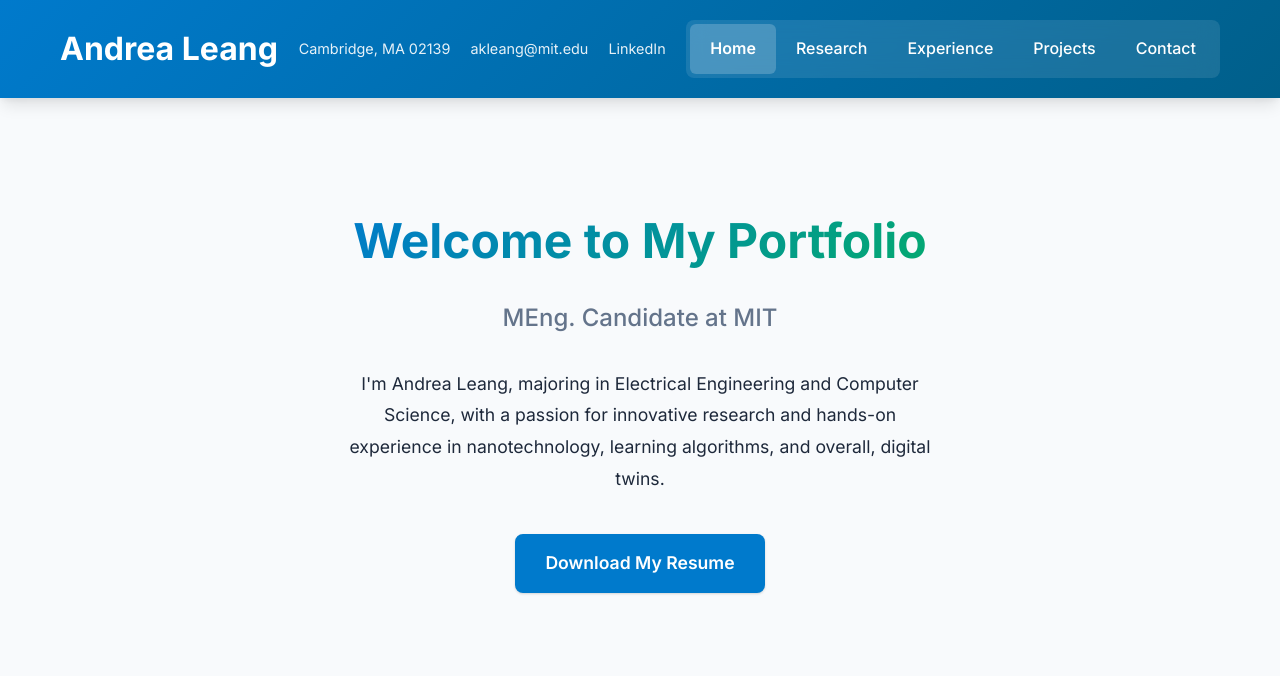
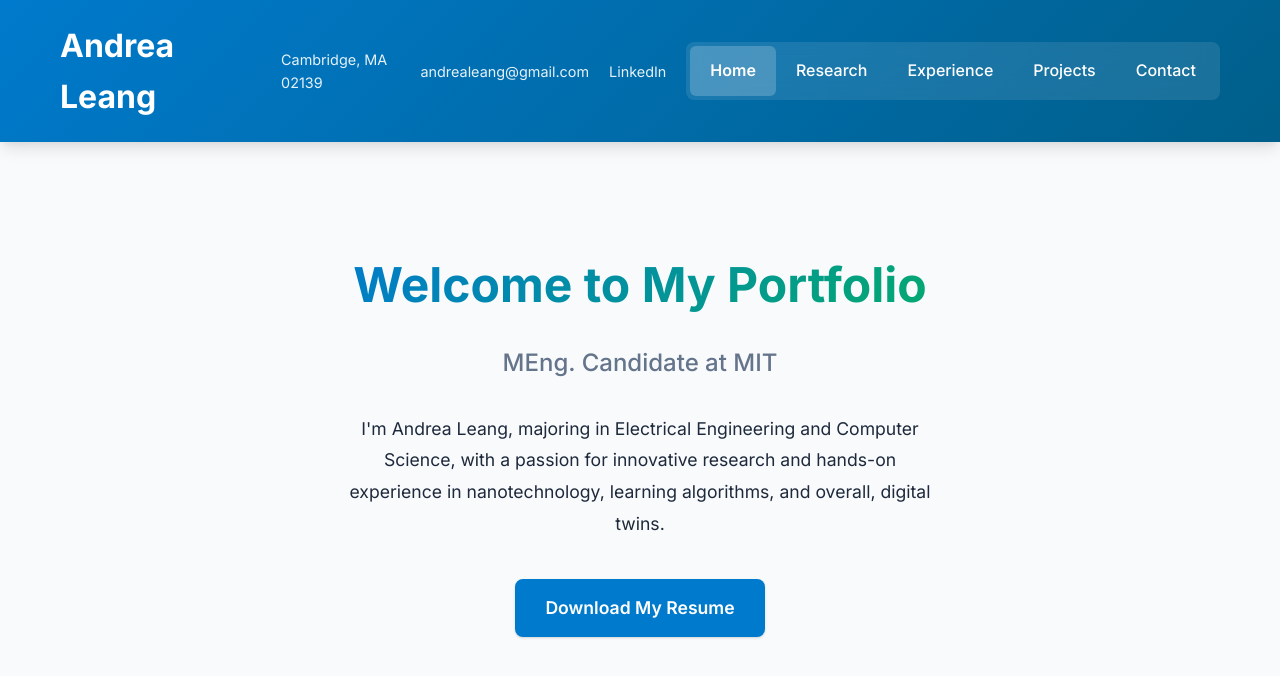
Before and after one commit to AndreaLeang/akleang, a React (Create React App) app: page / in a window 1280 px wide. Shown: the top 676 px of the page. Built offline with nearby package versions, Linux system fonts and the light colour scheme.

Commit message:
updated email

```diff
--- a/src/components/Header.tsx
+++ b/src/components/Header.tsx
@@ -150,7 +150,7 @@ const Header: React.FC = () => {
 
         <ContactInfo>
           <span>Cambridge, MA 02139</span>
-          <a href="mailto:akleang@mit.edu">akleang@mit.edu</a>
+          <a href="mailto:andrealeang@gmail.com">andrealeang@gmail.com</a>
           <a href="https://linkedin.com/in/andrea-leang/" target="_blank" rel="noopener noreferrer">
             LinkedIn
           </a>
--- a/src/pages/Contact.tsx
+++ b/src/pages/Contact.tsx
@@ -228,7 +228,7 @@ const Contact: React.FC = () => {
       // Create mailto link for GitHub Pages compatibility
       const subject = `Contact from ${formData.firstName} ${formData.lastName}`;
       const body = `Name: ${formData.firstName} ${formData.lastName}\nEmail: ${formData.email}\n\nMessage:\n${formData.message}`;
-      const mailtoLink = `mailto:akleang@mit.edu?subject=${encodeURIComponent(subject)}&body=${encodeURIComponent(body)}`;
+      const mailtoLink = `mailto:andrealeang@gmail.com?subject=${encodeURIComponent(subject)}&body=${encodeURIComponent(body)}`;
 
       // Open email client
       window.location.href = mailtoLink;
@@ -284,7 +284,7 @@ const Contact: React.FC = () => {
             Contact Information
           </SubsectionTitle>
           <ContactInfo>
-            <ContactItem href="mailto:akleang@mit.edu">
+            <ContactItem href="mailto:andrealeang@gmail.com">
               <ContactIcon>
                 <FaEnvelope />
               </ContactIcon>
```
